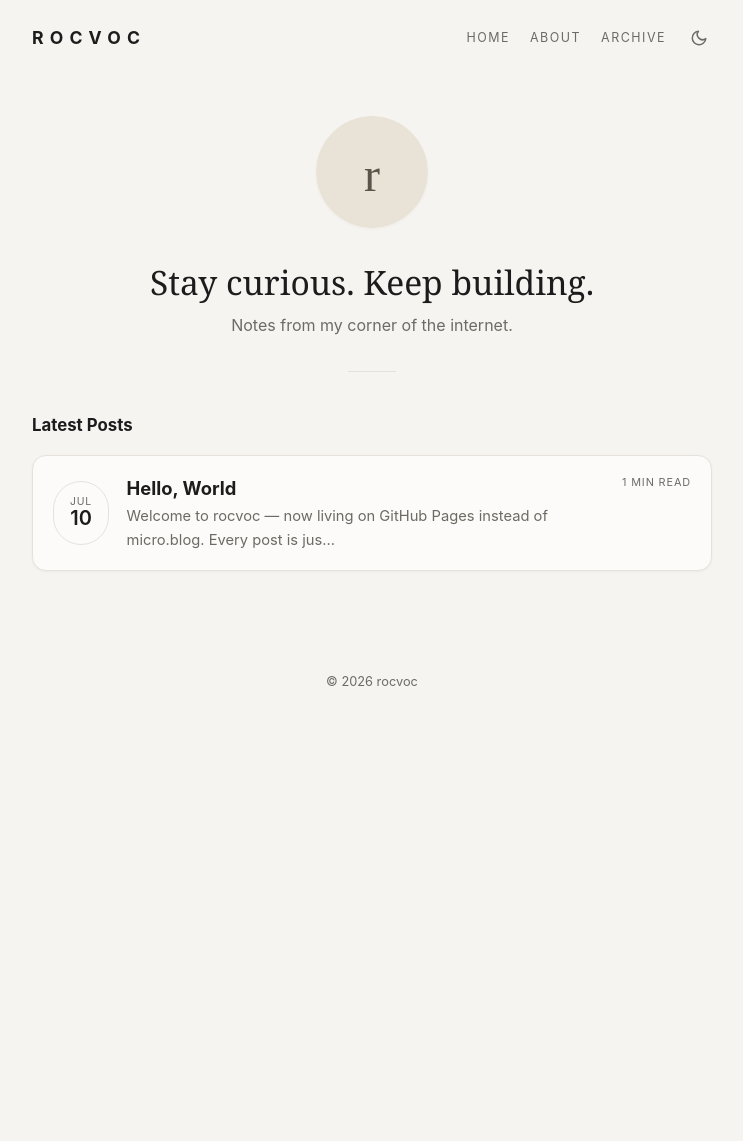
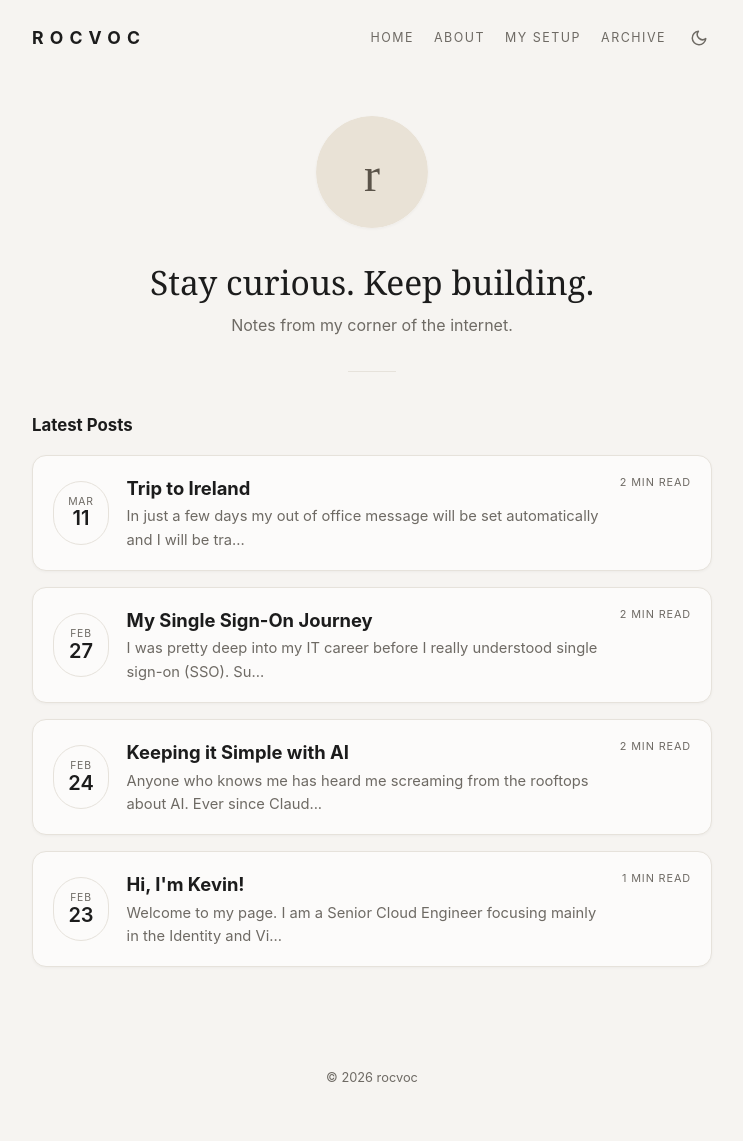
Before and after one commit to top-shelf-steve/tss-blog, a Jekyll site: the page built from index.html, in a window 1280 px wide. Shown: the whole page, without its empty margins (268-1011 px from the left). Built offline with Jekyll 4.4.1, drawn with Linux system fonts in a browser that asks for light colours; before the commit the page ends 900 px from its top, so only the background shows below that; part of the change alters nothing that is shown.

Commit message:
Migrate posts and pages from micro.blog
Four posts imported from the micro.blog markdown export, with the
Ireland post's photo copied into assets. About and My Setup pages
brought over, My Setup added to nav. Sample hello-world post removed.
reference/ is now gitignored as a local-only scratch folder.

Co-Authored-By: Claude Fable 5 <noreply@anthropic.com>

```diff
--- a/_layouts/default.html
+++ b/_layouts/default.html
@@ -22,6 +22,7 @@
     <nav class="site-nav">
       <a href="{{ '/' | relative_url }}">Home</a>
       <a href="{{ '/about/' | relative_url }}">About</a>
+      <a href="{{ '/my-stuff/' | relative_url }}">My Setup</a>
       <a href="{{ '/archive/' | relative_url }}">Archive</a>
       <button id="theme-toggle" aria-label="Toggle dark mode" title="Toggle dark mode">
         <svg class="icon-sun" width="18" height="18" viewBox="0 0 24 24" fill="none" stroke="currentColor" stroke-width="2" stroke-linecap="round"><circle cx="12" cy="12" r="4"/><path d="M12 2v2M12 20v2M4.9 4.9l1.4 1.4M17.7 17.7l1.4 1.4M2 12h2M20 12h2M4.9 19.1l1.4-1.4M17.7 6.3l1.4-1.4"/></svg>
--- /dev/null
+++ b/_posts/2026-02-23-hi-im-kevin.md
@@ -0,0 +1,13 @@
+---
+layout: post
+title: "Hi, I'm Kevin!"
+date: 2026-02-23 10:52:13 -0400
+---
+
+Welcome to my page. I am a Senior Cloud Engineer focusing mainly in the Identity and Virtual Desktop space. My day to day often involves Entra Single Sign On (SSO), Conditional Access, Enterprise and App Registration Management, as well as managing the Azure Virtual Desktop environment for my company.
+
+I have been wanting to start blogging about my Microsoft journey for some time. I'm hoping that some of these posts will assist others as well (or at least end up sparking some great conversation).
+
+When I am not configuring an application for SSO, or deploying an AVD machine, you'll find me tinkering with computers, adding Apple products to my wish list, running, or chasing my kids.
+
+Here you can expect walkthroughs, discuss interesting issues I have faced recently, some reviews of products I love, or just the random stream of thought!
--- /dev/null
+++ b/_posts/2026-02-24-keeping-it-simple-with-ai.md
@@ -0,0 +1,19 @@
+---
+layout: post
+title: "Keeping it Simple with AI"
+date: 2026-02-24 11:03:45 -0400
+---
+
+Anyone who knows me has heard me screaming from the rooftops about AI. Ever since Claude Code was added to the Pro Plan back in October/November 2025.
+
+Interestingly enough, I came across a script that made me stop and think about how I was using AI just six months ago. Last summer my team was to be part of a presentation that included several other IT teams, including our Service Desk. Our goal was to clarify specifically what our team does, how we do it, and address questions that frequently came up (specifically in this case questions that were brought to us by our Service Desk while troubleshooting). Sometimes this was a knowledge gap, sometimes it was a simple issue that came up that could be solved by the Service Desk themselves. Being able to empower others in IT (as well as take some tasks off our plate) seemed like a win-win.
+
+Another member of our team had set up a Teams group chat with the Service Desk years prior where they could quickly ask questions. That same summer we had also just been given access to a POC AI application, as well as a few CoPilot licenses. To me, this seemed like the perfect opportunity to use AI.
+
+I took 10-15 minutes to write a simple PowerShell script (crazy how 10-15 minutes feels like a lifetime now, this script could have been made in 2 seconds with Claude Code) to scrape the Teams Group Chat and dump it to a text file. Once I had the text file I uploaded it to the AI platform and told it to give me the most frequently asked questions and... it did it! I now had a beautifully formatted PDF of the top asked questions over the last 3+ years in that chat. It was so helpful, we were able to make sure to address these questions in the presentation.
+
+Obviously, this was an incredibly simple way to utilize AI, we weren't creating a complex pipeline, trying to kill off a SaaS application by making a dupe, or even creating an advanced workflow. I was simply asking it to parse information. I honestly am not sure how I would have accomplished this task pre-AI. I probably would have thought about it, read through the last few months, Control + F'd for a few phrases, and then probably give up.
+
+I have been so enamored with Claude Code, and the state of AI in general, and have been creating some truly incredible things, but I am also going to try to keep it simple going forward as well. Not everything needs an advanced workflow, not everything needs an integration or application. Truthfully, this will be difficult for me to remember. I'm reminded of the times I spent three hours to write a script for something that took me a few minutes, just in case I ever came across it again. Sometimes the best solution is the simplest and fastest solution.
+
+What are some simple, but powerful, ways you have utilized AI?
--- /dev/null
+++ b/_posts/2026-02-27-my-single-signon-journey.md
@@ -0,0 +1,25 @@
+---
+layout: post
+title: "My Single Sign-On Journey"
+date: 2026-02-27 14:59:18 -0400
+---
+
+I was pretty deep into my IT career before I really understood single sign-on (SSO). Sure, I understood *generally* what SSO was: "use your corporate credentials to sign into \<x\> application".
+
+In all fairness... that's exactly what it is BUT the importance of SSO goes much deeper than that, and it was something I didn't quite realize until I was put on a project where I had to configure literally hundreds of SSO applications during an identity provider migration.
+
+If you were to ask me today how I felt about configuring SSO for applications I would say honestly, that I really enjoy it. I'm not sure if that is because it was brutally beat into me or if deep down there was already some connection I wasn't aware of.
+
+Boiled down to its simplest form SSO configuration is quite easy. For the most part (though some protocols make this easier than others) it's essentially the classic, "have your people call my people, and I'll have my people call your people".
+
+One gets a "metadata" file from a 3rd party application (SalesForce, Zoom, Asana, etc.) and import it into identity provider of choice (Microsoft Entra in my case), send my metadata file over to the application and that's *usually* all it takes (some applications are much better than others in this regard).
+
+Once that connection is made though the benefits immediately reveal themselves. The management headache turns down dramatically. Users no longer have to keep track of separate logins for the application. Even better, when someone leaves the company, there's no longer the worry that they will still have access to the application when someone forgets to deactivate them. When the account is disabled in Entra, they'll lose access to the application as well. Bring SCIM (automated user provisioning, stay tuned for posts on this specifically) into the mix of all this and it becomes a thing of beauty.
+
+Mid and large sized companies can have hundreds of SaaS applications. Even smaller companies will often have dozens of SaaS applications. The headache of having to create and manage accounts within those applications goes away, the security concerns reduce, and users no longer have to have separate logins for every single 3rd party application (and let's be real, password reuse is most likely happening here).
+
+Dynamic groups, SSO, automated user provisioning can be a real dream. A new hire in \<x\> department gets put into a group automatically based on their job title (or anything), which then enables sign in access for the application(s), along with automatic user provisioning which then automatically creates the account(s) for them. Cleanup also becomes nonexistent because when the user leaves, they're removed from the target application and access is revoked.
+
+Much of my focus these days is in the identity space. I'm looking forward to putting out some guides, useful information, tips I have picked up along the way for configuring single sign-on applications. The identity space is constantly evolving and I'm excited to share what I have learned (and continue to learn). Single sign-on always felt like the *boring* side of identity (and IT in general) to me, but after years of configuring these applications the immense value quickly revealed itself. It can honestly be a fun exercise working through the setup of these applications, almost like a puzzle, as every application is different.
+
+It can also be really scary, configure SSO wrong, and you have just locked out yourself and everyone else who needs access to the application (more on that in future posts).
--- /dev/null
+++ b/_posts/2026-03-11-trip-to-ireland.md
@@ -0,0 +1,30 @@
+---
+layout: post
+title: "Trip to Ireland"
+date: 2026-03-11 16:13:48 -0400
+---
+
+In just a few days my out of office message will be set automatically and I will be trading Teams chats, project meetings, and emails for Irish pubs, cliffs, and castles!
+
+I am extremely excited for this trip (and ready!). I have never been to Ireland before, and it's been over 15 years since I have traveled outside of the US. I am headed to a family member's wedding, and we're taking some additional time while we are there to explore and do touristy things.
+
+The average (normal) person would be worried about what necessities they need to pack, planning, etc. I'm over here stressing about what tech and gadgets I absolutely need to bring with me. I'm trying to keep it as light as light as possible, so I'm just bringing the core necessities:
+
+* MacBook Pro (will be my M1 Pro - I have the M5 Pro ordered but sadly won't arrive until after my trip)
+* AirPods
+* iPad Mini (one of my favorite devices - great for reading and consuming media)
+* Travel Plug Adapters
+* Apple Watch
+* Lots of USB C to USB C cables
+* Apple TV (I know, I know, this sounds crazy but I'll get into it)
+* UniFi Travel Router
+
+The new kid on the block this year is my UniFi travel router. I'm so excited to use this thing. I purchased my first piece of UniFi gear back in 2017 (I think). It started with a USG and an AC Lite. For anyone who is familiar with Ubiquiti, it really is addicting. It's phenomenal prosumer network gear. It allows for all types of configurations, looks great, and works really well. The travel router lets me connect to a wifi or ethernet connection (such as hotel or cafe wifi) and then will broadcast my home SSID. So, it essentially puts me on my home network wherever I am. I was able to test it briefly on a weekend trip a few months ago, but I'm excited to give it the real test on this trip.
+
+As for the Apple TV. If you haven't done this, seriously consider bringing it along with you the next time you travel. It's small, so it won't take up much space in your bag, and a couple of years ago Apple introduced support for captive portals (that pesky login screen when you connect to hotel wifi).
+
+It's perfect, you plug it in, connect it to wifi and you're logged in to all of your apps. I never liked the idea of signing into Netflix, Peacock, etc. on a hotel device, so I would often just watch something on my MacBook. The only issue sometimes can be the placement of the TV in hotels. Sometimes you have to really jam yourself in there to be able to connect the HDMI port.
+
+Tech aside, I'm really excited for this trip. Given how long it's been since I've traveled internationally, I'm really excited to walk around Dublin, hit some pubs, coffee shops, and we even have the Jameson and Guinness tours on the books. The only thing I'm a little hesitant about is driving on the left side of the road, but I'm hoping to adjust quickly. Even though I'll be lugging my most coveted tech along, I do hope to get some time to disconnect.
+
+![The UniFi Travel Router, a small white device with a dark display]({{ "/assets/images/img-1023.jpg" | relative_url }})
--- a/_posts/2026-07-10-hello-world.md
+++ /dev/null
@@ -1,18 +0,0 @@
----
-layout: post
-title: "Hello, World"
----
-
-Welcome to **rocvoc** — now living on GitHub Pages instead of micro.blog. Every post is just a markdown file: write it, `git push`, and the site updates itself.
-
-## How a post works
-
-Create a file in `_posts/` named `YYYY-MM-DD-your-title.md`, give it a few lines of front matter at the top (like this post has), and write markdown below. The first paragraph becomes the excerpt on the home page.
-
-## Images work too
-
-Drop an image into `assets/images/` and reference it like this:
-
-![The rocvoc avatar]({{ "/assets/images/avatar.svg" | relative_url }})
-
-That's the whole workflow. This post is safe to delete once the real ones arrive.
--- a/about.md
+++ b/about.md
@@ -4,6 +4,10 @@ title: About
 permalink: /about/
 ---
 
-Hi, I'm Steve. This is my corner of the internet.
+I am a Senior Cloud Engineer based in the United States.
 
-*(This is a placeholder — edit `about.md` to tell people about yourself.)*
+This site is going to be where I make quick posts and (hopefully!) the occasional blog. I'm hoping this format really helps me out.
+
+I'm interested in all things technology. When I'm not sitting in front of the computer messing around I enjoy running, reading books (which I also hope to blog about here as well), and fumbling through the kitchen.
+
+Thank you for joining me here!
--- /dev/null
+++ b/my-stuff.md
@@ -0,0 +1,29 @@
+---
+layout: page
+title: My Setup
+permalink: /my-stuff/
+---
+
+### My Work and Daily Setup
+
+* MacBook Pro M1 14 (hoping to upgrade, come on M5s!)
+* LG UltraFine 32 inch monitor
+* AirPods Pro 3
+* Stouchi Continuity Camera Mount (switched over to full time using my iPhone as webcam)
+* Logitech Litra Glow
+* Logitech MX Keys
+* Logitech MX Keys Mechanical Mini (I like to swap keyboards)
+
+### Home Stuff
+
+* Dell Optiplex 7070 SFF (used for running Hyper-V and labbing)
+* Mac Mini M1 (based model) for testing and running Plex Server
+* Raspberry Pi(s)
+
+### Favorite Software
+
+* Claude/Claude Code
+* Cleanshot X for Mac (screenshot tool - seriously amazing)
+* Visual Studio Code
+* Jump Desktop for Mac. Seriously great RDP/VNC client
+* Obsidian (have been playing around with this - not fully on the Obsidian train yet but I'm really enjoying it)
```
Also changed, not shown: reference/2026-07-10 at 12.26.08@2x.png (deleted), 2 other files.
